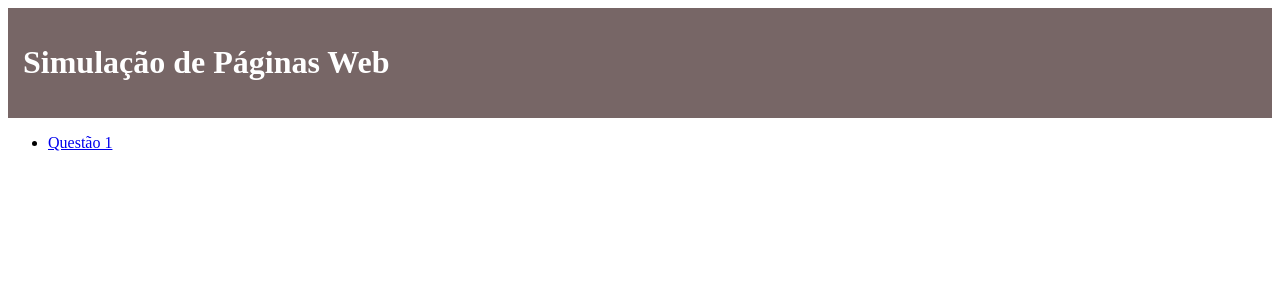
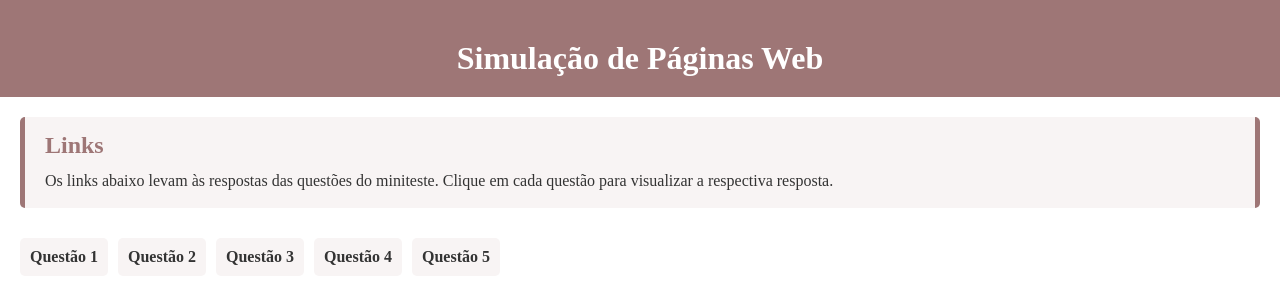
Before and after one commit to mathensley/LaboratoriosWeb, a plain HTML site: page index.html in a window 1280 px wide. Drawn offline with Linux system fonts and the light colour scheme.

Commit message:
melhorias na estética da página e toques finais

```diff
--- a/css/style.css
+++ b/css/style.css
@@ -1,9 +1,78 @@
+* {
+    margin: 0;
+}
+
 body {
     font-family: "Source Sans Pro";
 }
 
 .cabecalho {
+    background-color: #9e7676;
+    background-attachment: fixed;
     color: #fff;
-    background-color: #776666;
-    padding: 15px;
+    padding-top: 40px;
+    padding-bottom: 20px;
 }
+
+.cabecalho h1 {
+    text-align: center;
+}
+
+main {
+    margin: 20px;
+}
+
+section {
+    margin-bottom: 20px;
+}
+
+.introducao {
+    background-color: #f8f4f4;
+    border-left: 5px solid #9e7676;
+    border-right: 5px solid #9e7676;
+    padding: 15px 20px;
+    border-radius: 5px;
+}
+
+.introducao h2 {
+    font-size: 1.5em;
+    color: #9e7676;
+    margin-bottom: 10px;
+}
+
+.introducao p {
+    font-size: 1em;
+    line-height: 1.5;
+    color: #333;
+}
+
+.lista__questoes {
+    list-style-type: none;
+    padding: 0;
+    display: flex;
+    flex-wrap: wrap;
+    gap: 10px;
+    justify-content: left;
+}
+
+.lista__questoes li {
+    margin: 10px 0;
+}
+
+.link__questao {
+    text-align: center;
+    display: block;
+    text-decoration: none;
+    color: #333;
+    font-weight: bold;
+    background-color: #f8f4f4;
+    padding: 10px;
+    display: inline-block;
+    border-radius: 5px;
+    transition: background-color 0.3s, color 0.3s;
+}
+
+.link__questao:hover {
+    background-color: #9e7676;
+    color: #fff;
+}
--- a/index.html
+++ b/index.html
@@ -11,10 +11,26 @@
         <h1>Simulação de Páginas Web</h1>
     </header>
     <main>
+        <section class="introducao">
+            <h2>Links</h2>
+            <p>Os links abaixo levam às respostas das questões do miniteste. Clique em cada questão para visualizar a respectiva resposta.</p>
+        </section>
         <section>
-            <ul>
+            <ul class="lista__questoes">
                 <li>
-                    <a href="./miniteste1/resposta1.txt">Questão 1</a>
+                    <a href="./miniteste1/resposta1.txt" class="link__questao">Questão 1</a>
+                </li>
+                <li>
+                    <a href="./miniteste1/resposta2.txt" class="link__questao">Questão 2</a>
+                </li>
+                <li>
+                    <a href="./miniteste1/resposta3.txt" class="link__questao">Questão 3</a>
+                </li>
+                <li>
+                    <a href="./miniteste1/resposta4.txt" class="link__questao">Questão 4</a>
+                </li>
+                <li>
+                    <a href="./miniteste1/resposta5.txt" class="link__questao">Questão 5</a>
                 </li>
             </ul>
         </section>
--- a/miniteste1/resposta3.txt
+++ b/miniteste1/resposta3.txt
@@ -1,3 +1,3 @@
-Em linhgas gerais, versionamento de código é uma forma de gerenciar as alterações no código-fonte de um projeto, permitindo acompanhar
+Em linhas gerais, versionamento de código é uma forma de gerenciar as alterações no código-fonte de um projeto, permitindo acompanhar
 o histórico e garantir rastreabilidade das modificações. Essa abordagem facilita a colaboração entre desenvolvedores,
 a reversão de mudanças indesejadas e a organização eficiente do desenvolvimento ao longo do tempo.
--- a/miniteste1/resposta4.txt
+++ b/miniteste1/resposta4.txt
@@ -1,4 +1,4 @@
-JavaScript desenpenha um papel fundamental no desenvolvimento web por permitir a criação de sites dinâmicos e interativos,
+JavaScript desempenha um papel fundamental no desenvolvimento web por permitir a criação de sites dinâmicos e interativos,
 onde o conteúdo da página é manipulado em tempo real, sem a necessidade de recarregá-la. Além disso, com o uso de frameworks
 e bibliotecas (como React, Angular e Node.js), JavaScript também facilita a construção de aplicações web mais complexas,
 fazendo com que seja uma das linguagens mais essenciais no desenvolvimento frontend e, mais recentemente, no backend.
```
